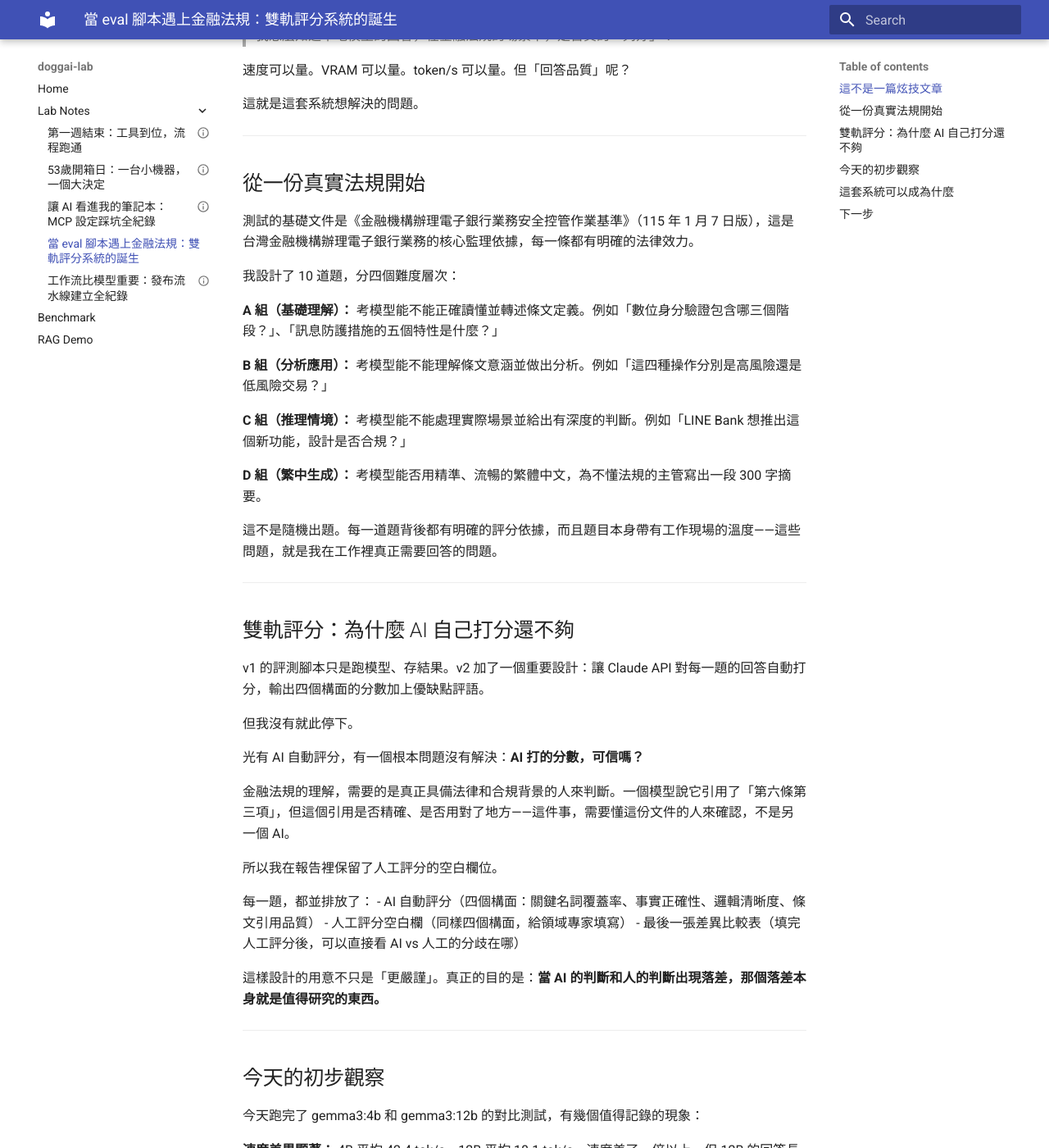
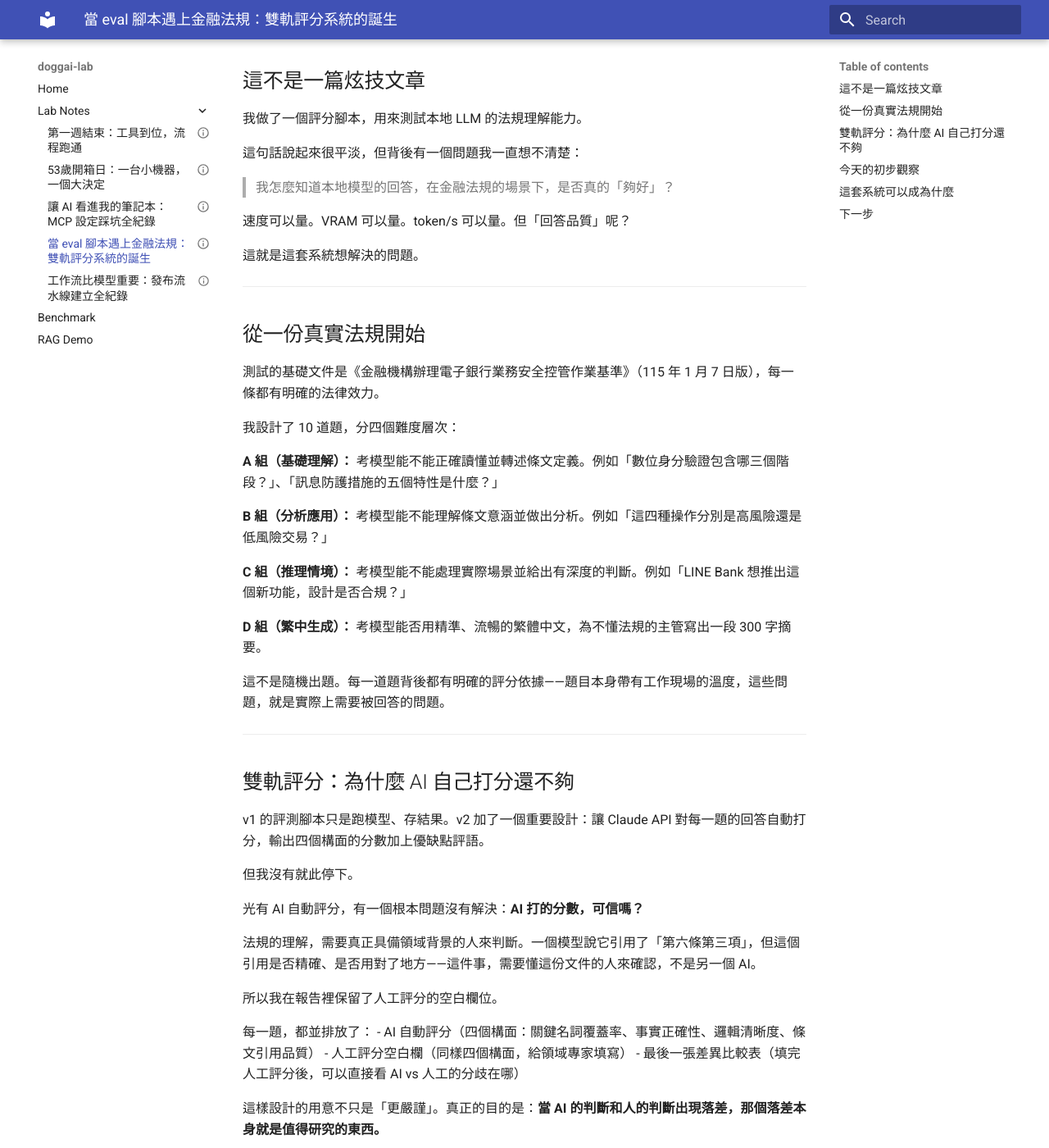
Before and after one commit to oldgi/doggai-lab, an MkDocs documentation site: the page built from docs/lab/2026-05-04-eval-as-lab-asset.md, in a window 1280 px wide and 1400 px high, scrolled down 416 px. Shown: the whole window at 82% size. Built offline with MkDocs 1.6.1 and Material for MkDocs 9.7.7, drawn with Linux system fonts in a browser that asks for light colours; some of the changed text lies outside the part shown.

Commit message:
fix: add logo to eval article, remove identity labels

```diff
--- a/docs/lab/2026-05-04-eval-as-lab-asset.md
+++ b/docs/lab/2026-05-04-eval-as-lab-asset.md
@@ -20,7 +28,7 @@
 
 ## 從一份真實法規開始
 
-測試的基礎文件是《金融機構辦理電子銀行業務安全控管作業基準》（115 年 1 月 7 日版），這是台灣金融機構辦理電子銀行業務的核心監理依據，每一條都有明確的法律效力。
+測試的基礎文件是《金融機構辦理電子銀行業務安全控管作業基準》（115 年 1 月 7 日版），每一條都有明確的法律效力。
 
 我設計了 10 道題，分四個難度層次：
 
@@ -32,7 +40,7 @@
 
 **D 組（繁中生成）：** 考模型能否用精準、流暢的繁體中文，為不懂法規的主管寫出一段 300 字摘要。
 
-這不是隨機出題。每一道題背後都有明確的評分依據，而且題目本身帶有工作現場的溫度——這些問題，就是我在工作裡真正需要回答的問題。
+這不是隨機出題。每一道題背後都有明確的評分依據——題目本身帶有工作現場的溫度，這些問題，就是實際上需要被回答的問題。
 
 ---
 
@@ -44,7 +52,7 @@ v1 的評測腳本只是跑模型、存結果。v2 加了一個重要設計：
 
 光有 AI 自動評分，有一個根本問題沒有解決：**AI 打的分數，可信嗎？**
 
-金融法規的理解，需要的是真正具備法律和合規背景的人來判斷。一個模型說它引用了「第六條第三項」，但這個引用是否精確、是否用對了地方——這件事，需要懂這份文件的人來確認，不是另一個 AI。
+法規的理解，需要真正具備領域背景的人來判斷。一個模型說它引用了「第六條第三項」，但這個引用是否精確、是否用對了地方——這件事，需要懂這份文件的人來確認，不是另一個 AI。
 
 所以我在報告裡保留了人工評分的空白欄位。
 
@@ -71,15 +79,15 @@ v1 的評測腳本只是跑模型、存結果。v2 加了一個重要設計：
 
 ## 這套系統可以成為什麼
 
-從 Infra 主管的角度來看，我建這套系統，不只是為了測哪個模型比較好。
+我建這套系統，不只是為了測哪個模型比較好。
 
-它真正回答的問題是：**在金融機構導入本地 LLM 之前，你要用什麼方式評估它是否適任？**
+它真正回答的問題是：**在導入本地 LLM 之前，你要用什麼方式評估它是否適任？**
 
 現在很多人在討論企業 AI 部署，都停留在「這個模型速度很快」、「這個模型中文很流暢」的層次。但如果你要把模型放進法遵流程、內部稽核、客服問答，你需要的評估維度完全不同。
 
 這套雙軌評分系統，是一個起點：
 
-- **題組設計**對應真實工作場景，不是泛用 benchmark
+- **題組設計**對應真實使用場景，不是泛用 benchmark
 - **AI 自動評分**提供可重複的基準
 - **人工評分**引入領域知識的驗證
 - **差異比較**讓你看見 AI 評審的偏誤在哪裡
@@ -90,9 +98,9 @@ v1 的評測腳本只是跑模型、存結果。v2 加了一個重要設計：
 
 ## 下一步
 
-人工評分的部分，明天請合規領域的專家來填。填完之後，我會更新這篇文章，加上 AI vs 人工的差異分析。
+人工評分的部分，請領域專家來填。填完之後，會更新這篇文章，加上 AI vs 人工的差異分析。
 
-這套方法論，我打算繼續完善。下一個版本想加入的功能：讓不同模型回答同一道情境題，然後讓評審不知道哪個回答是哪個模型的，做盲測比較。
+下一個版本想加入的功能：讓不同模型回答同一道情境題，然後讓評審不知道哪個回答是哪個模型的，做盲測比較。
 
 這樣的結果，才是可以拿出來說的東西。
 
```
Also changed, not shown: other parts of docs/lab/2026-05-04-eval-as-lab-asset.md (+8 -0 lines), docs/lab/2026-05-05-day2-workflow.md (added, +46 -0 lines).
